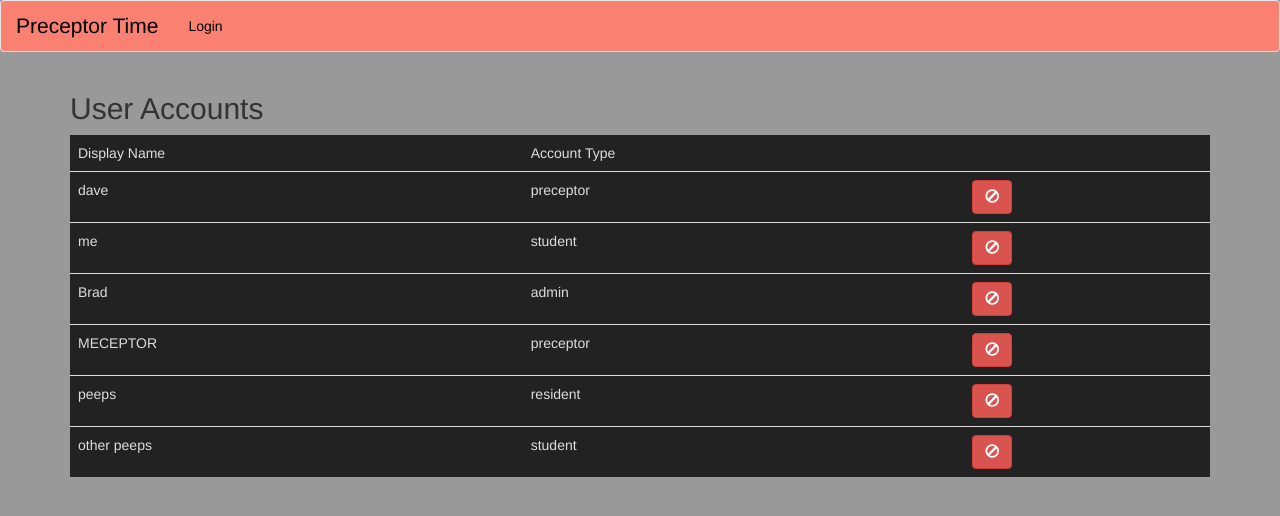
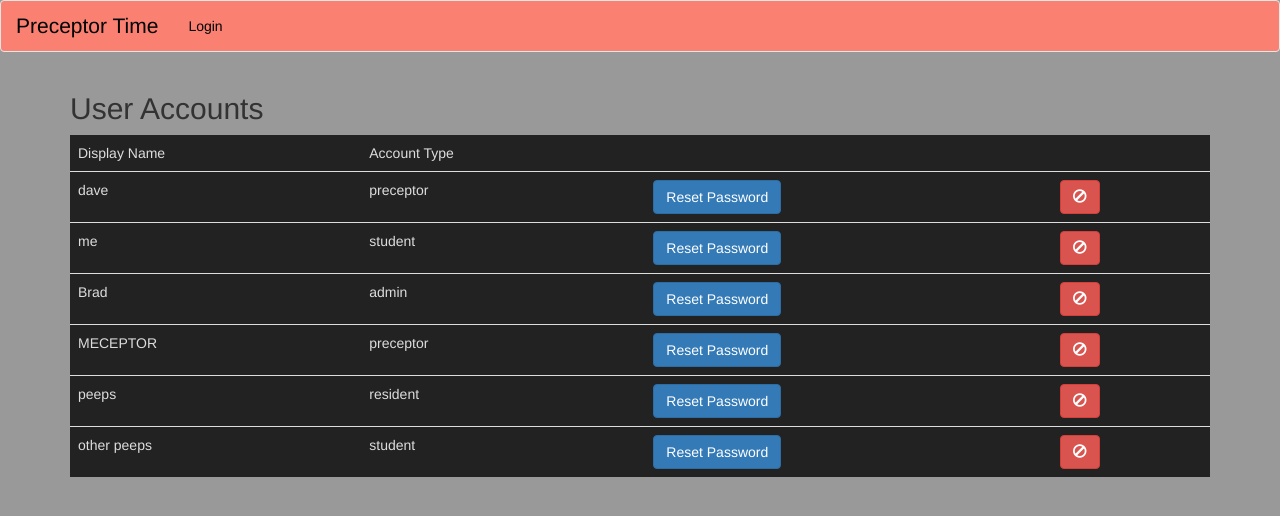
Before and after one commit to davidbisaccia/PreceptorTimeApp, an Angular app: page /admin in a window 1280 px wide. Shown: the top 516 px of the page. Built offline with nearby package versions, Linux system fonts and the light colour scheme.

Commit message:
Reset Password

```diff
--- a/src/app/admin/user-table/user-table.component.html
+++ b/src/app/admin/user-table/user-table.component.html
@@ -6,15 +6,21 @@
             <td>Display Name</td>
             <td>Account Type</td>
             <td></td>
+            <td></td>
         </tr>
     </thead>
     <tbody>
         <tr *ngFor="let u of users">
             <td>{{u.displayName}}</td>
             <td>{{u.accountType}}</td>
-            <td><button class="btn" [ngClass]="u.active ? 'btn-danger' : 'btn-success'" type="button" (click)="onActiveChanged(u.id)">
-                <span class="glyphicon" [ngClass]="u.active ? 'glyphicon-ban-circle' : 'glyphicon-eye-open'"></span>
-            </button></td>
+            <td>
+                <button class="btn btn-primary" type="button" (click)="onResetPassword(u.id)">Reset Password</button>
+            </td>
+            <td>
+                <button class="btn" [ngClass]="u.active ? 'btn-danger' : 'btn-success'" type="button" (click)="onActiveChanged(u.id)">
+                    <span class="glyphicon" [ngClass]="u.active ? 'glyphicon-ban-circle' : 'glyphicon-eye-open'"></span>
+                </button>
+            </td>
         </tr>
     </tbody>
 </table>
--- a/src/app/admin/user-table/user-table.component.ts
+++ b/src/app/admin/user-table/user-table.component.ts
@@ -22,6 +22,10 @@ export class UserTableComponent implements OnInit {
     });
   }
 
+  onResetPassword(id: number){
+    //pop open form
+  }
+
   onActiveChanged(id: number){
     let u = this.users.find((v, i, arr) => v.id === id);
     if(u !== undefined){
```
